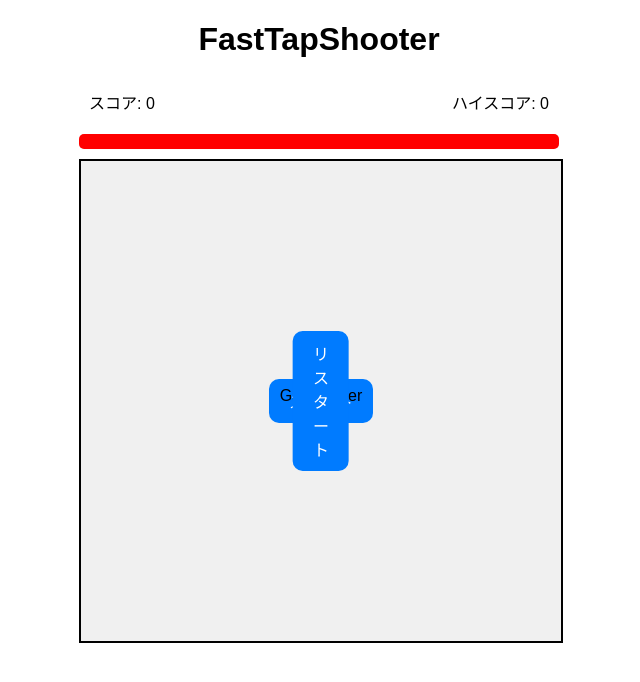
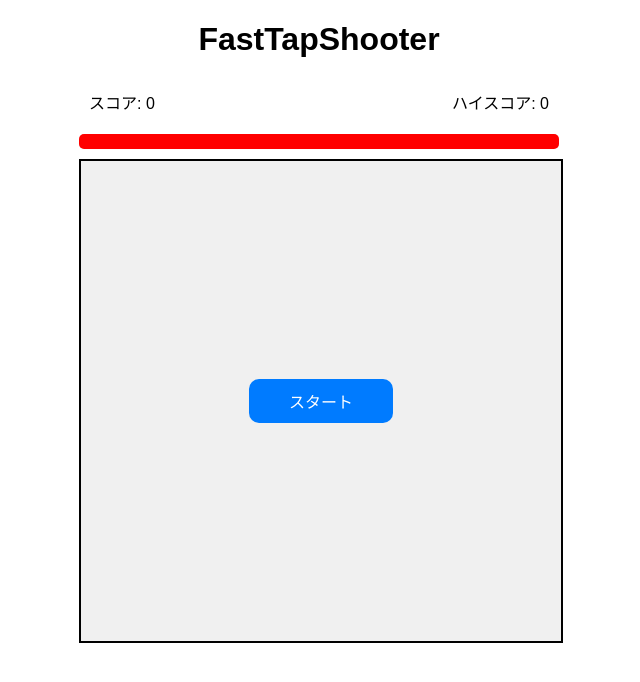
Before and after one commit to tennenhiryo/FastTapShooter, a plain HTML site: page index.html in a window 1280 px wide. Shown: the whole page, without its empty margins (321-961 px from the left). Drawn offline with Linux system fonts and the light colour scheme.

Commit message:
Add files via upload

```diff
--- a/script.js
+++ b/script.js
@@ -85,6 +85,7 @@ function beginGameplay() {
 function endGame() {
   clearInterval(gameInterval);
   target.style.display = 'none';
+  // ゲームオーバー時にFlexboxで表示させる
   gameOverEl.style.display = 'flex';
   finalScore.textContent = `スコア: ${score}`;
   if (score > highScore) {
@@ -96,6 +97,7 @@ function endGame() {
 target.addEventListener('click', () => {
   score++;
   scoreEl.textContent = `スコア: ${score}`;
+  // maxTimeの計算式はそのまま
   maxTime = 6 - Math.min(score * 0.01, 4);
   timeLeft = maxTime; // タップで猶予回復
   spawnTarget();
--- a/style.css
+++ b/style.css
@@ -1,4 +1,4 @@
-body {
+Body {
   margin: 0;
   padding: 0;
   font-family: sans-serif;
@@ -59,7 +59,8 @@ body {
   transform: translate(-50%, -50%);
   background: #007bff;
   color: #fff;
-  padding: 10px 20px;
+  /* 左右のパディングを増やしてボタンの横幅を確保 */
+  padding: 10px 40px;
   border-radius: 10px;
   cursor: pointer;
   user-select: none;
@@ -71,6 +72,7 @@ body {
   left: 50%;
   transform: translate(-50%, -50%);
   font-size: 24px;
+  /* 初期状態で非表示 */
   display: none;
 }
 
@@ -79,8 +81,8 @@ body {
   top: 50%;
   left: 50%;
   transform: translate(-50%, -50%);
+  /* 初期状態で非表示にする */
   display: none;
-  display: flex;
   flex-direction: column;
   justify-content: center;
   align-items: center;
```
Also changed, not shown: index.html (line endings or trailing spaces).
